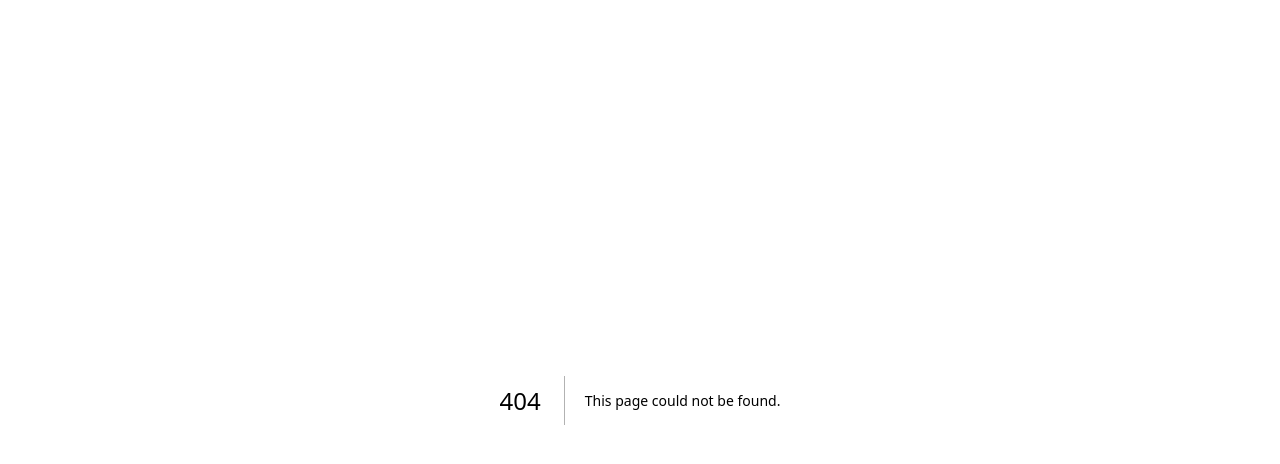
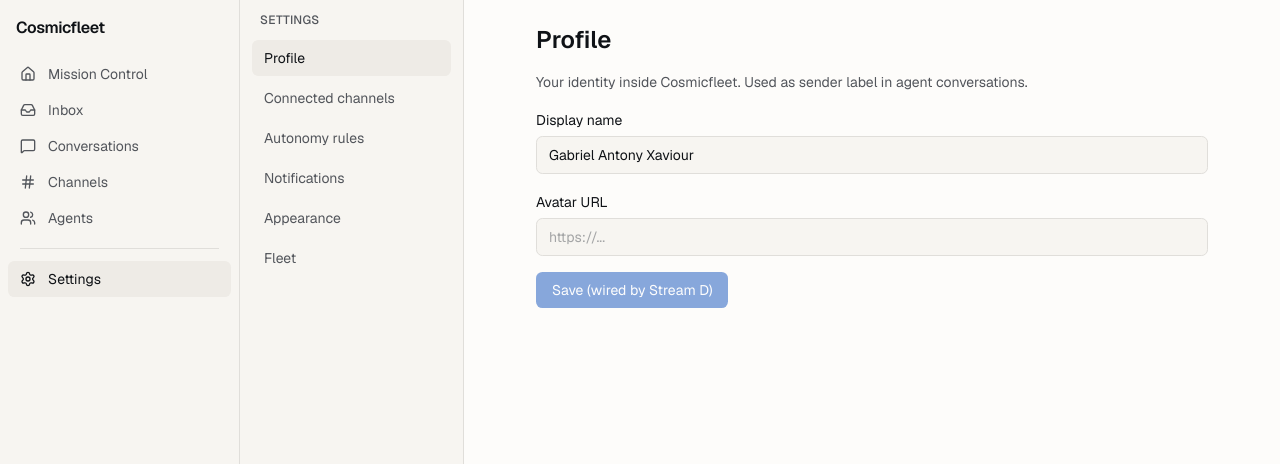
Before and after one commit to RayCosmiclan/cosmiclan, a Next.js app: page /settings in a window 1280 px wide. Before the commit this address had no page. Shown: the top 464 px of the page. Built offline with nearby package versions, Linux system fonts and the light colour scheme.

Commit message:
scaffold Settings section with 6 sub-pages + ThemeToggle in Appearance

```diff
--- /dev/null
+++ b/src/app/(main)/settings/appearance/page.tsx
@@ -0,0 +1,17 @@
+import { ThemeToggle } from "@/components/layout/ThemeToggle";
+
+export default function Page() {
+  return (
+    <div className="mx-auto max-w-2xl space-y-6">
+      <h1 className="text-2xl font-semibold text-[var(--foreground)]">
+        Appearance
+      </h1>
+      <section>
+        <h2 className="mb-2 text-sm font-medium uppercase tracking-wide text-[var(--muted-fg)]">
+          Theme
+        </h2>
+        <ThemeToggle />
+      </section>
+    </div>
+  );
+}
--- /dev/null
+++ b/src/app/(main)/settings/autonomy/page.tsx
@@ -0,0 +1,15 @@
+export default function Page() {
+  return (
+    <div className="mx-auto max-w-2xl space-y-4">
+      <h1 className="text-2xl font-semibold text-[var(--foreground)]">
+        Autonomy rules
+      </h1>
+      <p className="text-sm text-[var(--muted-fg)]">
+        Control what agents can do autonomously vs. what requires your approval.
+      </p>
+      <div className="rounded-lg border border-[var(--border)] bg-[var(--surface-2)] p-6 text-sm text-[var(--muted-fg)]">
+        Per-agent autonomy gates — Stream D.
+      </div>
+    </div>
+  );
+}
--- /dev/null
+++ b/src/app/(main)/settings/connections/page.tsx
@@ -0,0 +1,15 @@
+export default function Page() {
+  return (
+    <div className="mx-auto max-w-2xl space-y-4">
+      <h1 className="text-2xl font-semibold text-[var(--foreground)]">
+        Connected channels
+      </h1>
+      <p className="text-sm text-[var(--muted-fg)]">
+        Link external services so agents can read and send on your behalf.
+      </p>
+      <div className="rounded-lg border border-[var(--border)] bg-[var(--surface-2)] p-6 text-sm text-[var(--muted-fg)]">
+        WhatsApp, Gmail, Outlook connectors — Stream D.
+      </div>
+    </div>
+  );
+}
--- /dev/null
+++ b/src/app/(main)/settings/fleet/page.tsx
@@ -0,0 +1,13 @@
+export default function Page() {
+  return (
+    <div className="mx-auto max-w-2xl space-y-4">
+      <h1 className="text-2xl font-semibold text-[var(--foreground)]">Fleet</h1>
+      <p className="text-sm text-[var(--muted-fg)]">
+        Global settings that apply to all 8 agents.
+      </p>
+      <div className="rounded-lg border border-[var(--border)] bg-[var(--surface-2)] p-6 text-sm text-[var(--muted-fg)]">
+        Fleet-wide config (quiet hours, budget caps, heartbeat rate) — Stream D.
+      </div>
+    </div>
+  );
+}
--- /dev/null
+++ b/src/app/(main)/settings/layout.tsx
@@ -0,0 +1,43 @@
+"use client";
+
+import Link from "next/link";
+import { usePathname } from "next/navigation";
+import type { ReactNode } from "react";
+
+const ITEMS = [
+  { href: "/settings", label: "Profile" },
+  { href: "/settings/connections", label: "Connected channels" },
+  { href: "/settings/autonomy", label: "Autonomy rules" },
+  { href: "/settings/notifications", label: "Notifications" },
+  { href: "/settings/appearance", label: "Appearance" },
+  { href: "/settings/fleet", label: "Fleet" },
+];
+
+export default function SettingsLayout({ children }: { children: ReactNode }) {
+  const pathname = usePathname();
+  return (
+    <div className="flex h-full">
+      <aside className="w-56 shrink-0 border-r border-[var(--border)] bg-[var(--surface-2)] p-3">
+        <div className="mb-3 px-2 text-xs font-medium uppercase tracking-wide text-[var(--muted-fg)]">
+          Settings
+        </div>
+        <nav className="flex flex-col gap-1">
+          {ITEMS.map((i) => (
+            <Link
+              key={i.href}
+              href={i.href}
+              className={`rounded-md px-3 py-2 text-sm transition-colors ${
+                pathname === i.href
+                  ? "bg-[var(--surface-3)] text-[var(--foreground)]"
+                  : "text-[var(--muted-fg)] hover:bg-[var(--surface-3)] hover:text-[var(--foreground)]"
+              }`}
+            >
+              {i.label}
+            </Link>
+          ))}
+        </nav>
+      </aside>
+      <div className="flex-1 overflow-y-auto p-6">{children}</div>
+    </div>
+  );
+}
--- /dev/null
+++ b/src/app/(main)/settings/notifications/page.tsx
@@ -0,0 +1,15 @@
+export default function Page() {
+  return (
+    <div className="mx-auto max-w-2xl space-y-4">
+      <h1 className="text-2xl font-semibold text-[var(--foreground)]">
+        Notifications
+      </h1>
+      <p className="text-sm text-[var(--muted-fg)]">
+        Configure how and when Cosmicfleet alerts you to agent activity.
+      </p>
+      <div className="rounded-lg border border-[var(--border)] bg-[var(--surface-2)] p-6 text-sm text-[var(--muted-fg)]">
+        Notification preferences — Stream D.
+      </div>
+    </div>
+  );
+}
--- /dev/null
+++ b/src/app/(main)/settings/page.tsx
@@ -0,0 +1,36 @@
+export default function Page() {
+  return (
+    <div className="mx-auto max-w-2xl space-y-4">
+      <h1 className="text-2xl font-semibold text-[var(--foreground)]">
+        Profile
+      </h1>
+      <p className="text-sm text-[var(--muted-fg)]">
+        Your identity inside Cosmicfleet. Used as sender label in agent
+        conversations.
+      </p>
+      <form className="space-y-4">
+        <label className="block">
+          <span className="text-sm text-[var(--foreground)]">Display name</span>
+          <input
+            defaultValue="Gabriel Antony Xaviour"
+            className="mt-1 w-full rounded-md border border-[var(--border)] bg-[var(--surface-2)] px-3 py-2 text-sm text-[var(--foreground)]"
+          />
+        </label>
+        <label className="block">
+          <span className="text-sm text-[var(--foreground)]">Avatar URL</span>
+          <input
+            placeholder="https://..."
+            className="mt-1 w-full rounded-md border border-[var(--border)] bg-[var(--surface-2)] px-3 py-2 text-sm text-[var(--muted-fg)]"
+          />
+        </label>
+        <button
+          type="button"
+          className="rounded-md bg-[var(--accent)] px-4 py-2 text-sm text-white opacity-60"
+          disabled
+        >
+          Save (wired by Stream D)
+        </button>
+      </form>
+    </div>
+  );
+}
--- /dev/null
+++ b/src/components/layout/ThemeToggle.tsx
@@ -0,0 +1,28 @@
+"use client";
+
+import { useTheme } from "next-themes";
+import { useEffect, useState } from "react";
+
+export function ThemeToggle() {
+  const { theme, setTheme } = useTheme();
+  const [mounted, setMounted] = useState(false);
+  useEffect(() => setMounted(true), []);
+  if (!mounted) return null;
+  return (
+    <div className="flex items-center gap-2">
+      {(["light", "dark", "system"] as const).map((t) => (
+        <button
+          key={t}
+          onClick={() => setTheme(t)}
+          className={`rounded-md px-3 py-1.5 text-sm transition-colors ${
+            theme === t
+              ? "bg-[var(--surface-3)] text-[var(--foreground)]"
+              : "text-[var(--muted-fg)] hover:bg-[var(--surface-3)] hover:text-[var(--foreground)]"
+          }`}
+        >
+          {t[0].toUpperCase() + t.slice(1)}
+        </button>
+      ))}
+    </div>
+  );
+}
```
